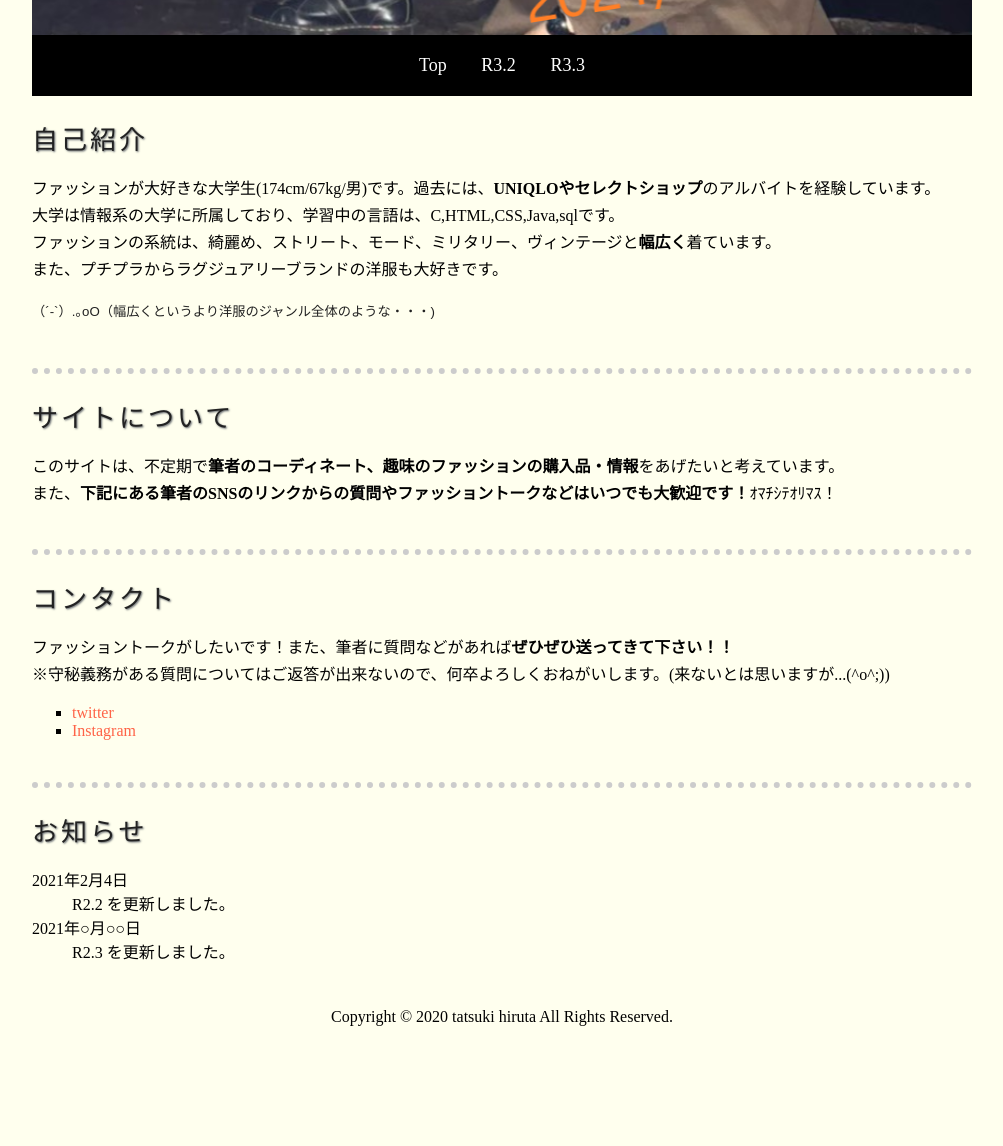
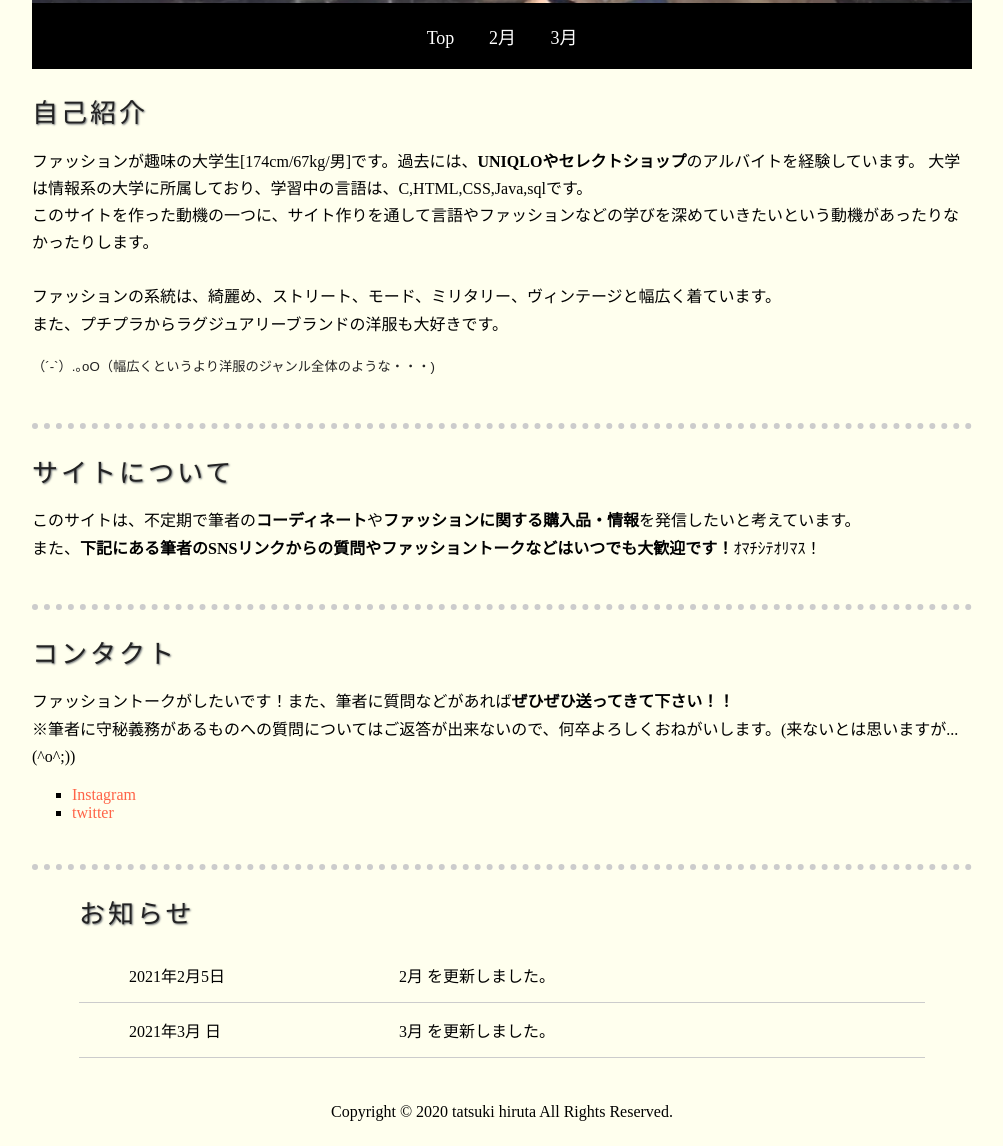
Before and after one commit to tuikast358/fafa, a plain HTML site: page index.html in a window 1280 px wide. Shown: the part 451-1597 px from the top of the page, without its empty margins (138-1141 px from the left). Before the commit the page ends 1501 px from the top, so only its background shows below. Drawn offline with Linux system fonts and the light colour scheme.

Commit message:
Update index.html

```diff
--- a/index.html
+++ b/index.html
@@ -5,21 +5,24 @@
 	<meta charset="utf-8">
 	   <link rel="stylesheet" href="css/style-sidebar.css">
    	<link rel="stylesheet" href="css/style.css">
-<!--	<link rel="stylesheet" href="css/indexc.css"> -->
+		<link rel="stylesheet" href="css/indexc.css">
 			<title>Tatsuzou's Page(練習用)</title>
 </head>
 
 
+<p>サイト開設日：02/02/2021
 <script>
 	document.write("更新日：" + document.lastModified);
 </script>
-<p>サイト開設日:R3.2/2</p>
+</p>
+
 
 <h1>Tatsuzou's fasion Page</h1>
 
 
 <!-- コンテナ -->
 <div class="container">
+
 	<!-- ページヘッダー -->
 	<header>
 		<!-- ロゴ画像 -->
@@ -34,13 +37,18 @@
 						</a>
 					</li>
 					<li class="nav-item">
-						<a href="february.html">R3.2
+						<a href="february.html">2月
 						</a>
 					</li>
 					<li class="nav-item">
-						<a href="march.html">R3.3
+						<a href="march.html">3月
 						</a>
 					</li>
+
+
+
+
+
 				</ul>
 			</nav>
 	</header>
@@ -49,43 +57,46 @@
 
 	<!-- 自己紹介-->
 	<h2>自己紹介</h2>
-		<p>ファッションが大好きな大学生(174cm/67kg/男)です。過去には、<b>UNIQLOやセレクトショップ</b>のアルバイトを経験しています。</br>
-大学は情報系の大学に所属しており、学習中の言語は、C,HTML,CSS,Java,sqlです。</br>
-ファッションの系統は、綺麗め、ストリート、モード、ミリタリー、ヴィンテージと<b>幅広く</b>着ています。</br>
-また、プチプラからラグジュアリーブランドの洋服も大好きです。</br>
+		<p>ファッションが趣味の大学生[174cm/67kg/男]です。過去には、<b>UNIQLOやセレクトショップ</b>のアルバイトを経験しています。
+大学は情報系の大学に所属しており、学習中の言語は、C,HTML,CSS,Java,sqlです。<br>
+このサイトを作った動機の一つに、サイト作りを通して言語やファッションなどの学びを深めていきたいという動機があったりなかったりします。
+<br><br>
+ファッションの系統は、綺麗め、ストリート、モード、ミリタリー、ヴィンテージと幅広く着ています。<br>
+また、プチプラからラグジュアリーブランドの洋服も大好きです。<br>
 <h5>（´-`）.｡oO（幅広くというより洋服のジャンル全体のような・・・)</h5>
 		</p>
-</br>
-<hr class="line">
+	<br>
+	<hr class="line">
 	<!-- 自己紹介はここまで-->
 
 
 	<!-- サイトの概要-->
 	<h2>サイトについて</h2>
-		<p>このサイトは、不定期で<b>筆者のコーディネート、趣味のファッションの購入品・情報</b>をあげたいと考えています。</br>
-また、<b>下記にある筆者のSNSのリンクからの質問やファッショントークなどはいつでも大歓迎です！</b>ｵﾏﾁｼﾃｵﾘﾏｽ！</p>
-</br>
-<hr class="line">
+		<p>このサイトは、不定期で筆者の<b>コーディネート</b>や<b>ファッションに関する購入品・情報</b>を発信したいと考えています。<br>
+また、<b>下記にある筆者のSNSリンクからの質問やファッショントークなどはいつでも大歓迎です！</b>ｵﾏﾁｼﾃｵﾘﾏｽ！
+		</p>
+	<br>
+	<hr class="line">
 	<!-- サイトの概要はここまで-->
 
 
 	<!-- コンタクト-->
 	<h2>コンタクト</h2>
-		<p> ファッショントークがしたいです！また、筆者に質問などがあれば<b>ぜひぜひ送ってきて下さい！！</b></br>
-※守秘義務がある質問についてはご返答が出来ないので、何卒よろしくおねがいします。(来ないとは思いますが...(^o^;))
+		<p> ファッショントークがしたいです！また、筆者に質問などがあれば<b>ぜひぜひ送ってきて下さい！！</b><br>
+※筆者に守秘義務があるものへの質問についてはご返答が出来ないので、何卒よろしくおねがいします。(来ないとは思いますが...(^o^;))
 		</p>
 	<ul class="sidebar-list">
+			<li>
+				<a href="https://www.instagram.com/tatsuki358">Instagram
+				</a>
+			</li>
 			<li>
 				<a href="https://twitter.com/umauma358">twitter
 				</a>
 			</li>
-			<li>
-				<a href="https://www.instagram.com/tatsuki358">Instagram
-				</a>
-			</li>
 	</ul>
-</br>
-<hr class="line">
+	<br>
+	<hr class="line">
 	<!-- コンタクトはここまで-->
 
 
@@ -93,13 +104,13 @@
 	<div class="news">
 		<h2>お知らせ</h2>
 			<dl class="newslist">
-	 			<dt>2021年2月4日
+	 			<dt>2021年2月5日
 				</dt>
-	 			<dd>R2.2 を更新しました。
+	 			<dd>2月 を更新しました。
 				</dd>
-    			<dt>2021年○月○○日
+    			<dt>2021年3月 日
 				</dt>
-	 			<dd>R2.3 を更新しました。
+	 			<dd>3月 を更新しました。
 				</dd>
 			</dl>
 	</div>
```
